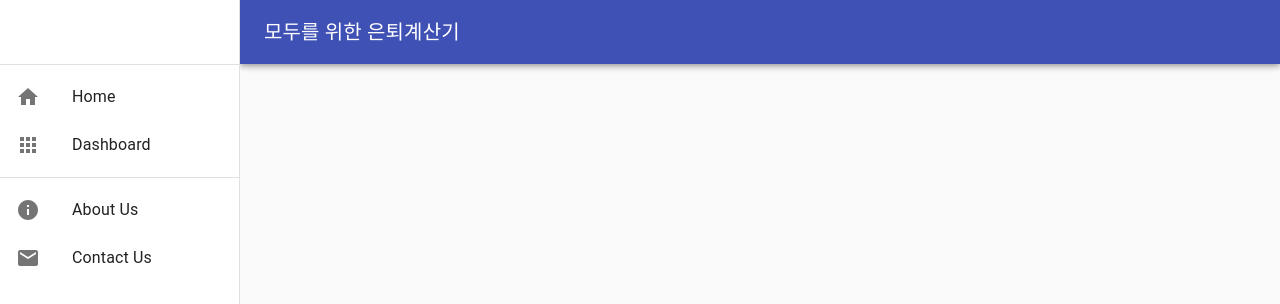
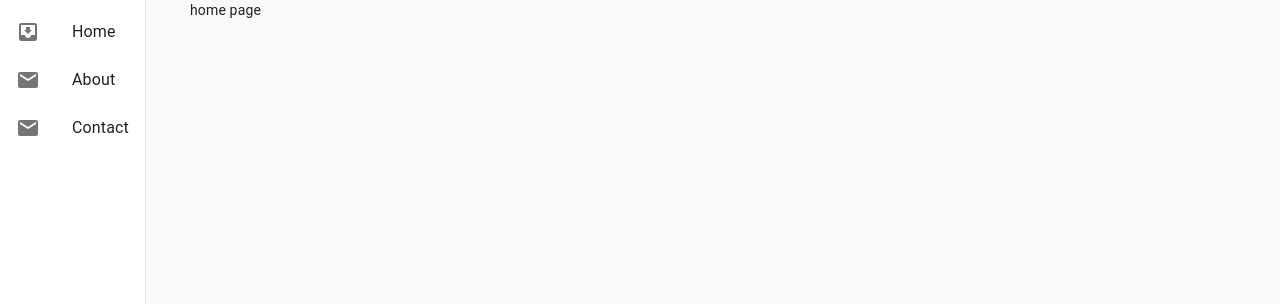
Before and after one commit to jsj9346/firecalc, a React (Create React App) app: page / in a window 1280 px wide. Shown: the top 304 px of the page. Built offline with nearby package versions, Linux system fonts and the light colour scheme.

Commit message:
0408 AppBar 작업중

```diff
--- /dev/null
+++ b/src/About.jsx
@@ -0,0 +1,7 @@
+import React from "react";
+
+const About = () => {
+  return <div>This is the about page</div>;
+};
+
+export default About;
--- a/src/App.js
+++ b/src/App.js
@@ -1,161 +1,32 @@
-//반응형 적용
-import React from 'react';
-import PropTypes from 'prop-types';
-import AppBar from '@material-ui/core/AppBar';
-import CssBaseline from '@material-ui/core/CssBaseline';
-import Divider from '@material-ui/core/Divider';
-import Drawer from '@material-ui/core/Drawer';
-import Hidden from '@material-ui/core/Hidden';
-import HomeIcon from '@material-ui/icons/Home';
-import AppsIcon from '@material-ui/icons/Apps';
-import InfoIcon from '@material-ui/icons/Info';
-import IconButton from '@material-ui/core/IconButton';
-import List from '@material-ui/core/List';
-import ListItem from '@material-ui/core/ListItem';
-import ListItemIcon from '@material-ui/core/ListItemIcon';
-import ListItemText from '@material-ui/core/ListItemText';
-import MailIcon from '@material-ui/icons/Mail';
-import MenuIcon from '@material-ui/icons/Menu';
-import Toolbar from '@material-ui/core/Toolbar';
-import Typography from '@material-ui/core/Typography';
-import { makeStyles, useTheme } from '@material-ui/core/styles';
+//API 활용 코드 간결화
+import React from "react";
+import "./styles.css";
+import Home from "./Home";
+import Contact from "./Contact";
+import About from "./About";
+import { Route, Switch } from "react-router-dom";
+import Drawer from "./Drawer";
+import { makeStyles } from "@material-ui/core/styles";
+//AppBar 추가
+import AppBar from "@material-ui/core/AppBar";
 
-const drawerWidth = 240;
+const useStyles = makeStyles({
+  container: {
+    display: "flex"
+  }
+});
 
-const useStyles = makeStyles((theme) => ({
-  root: {
-    display: 'flex',
-  },
-  drawer: {
-    [theme.breakpoints.up('sm')]: {
-      width: drawerWidth,
-      flexShrink: 0,
-    },
-  },
-  appBar: {
-    [theme.breakpoints.up('sm')]: {
-      width: `calc(100% - ${drawerWidth}px)`,
-      marginLeft: drawerWidth,
-    },
-  },
-  menuButton: {
-    marginRight: theme.spacing(2),
-    [theme.breakpoints.up('sm')]: {
-      display: 'none',
-    },
-  },
-  // necessary for content to be below app bar
-  toolbar: theme.mixins.toolbar,
-  drawerPaper: {
-    width: drawerWidth,
-  },
-  content: {
-    flexGrow: 1,
-    padding: theme.spacing(3),
-  },
-}));
-
-function ResponsiveDrawer(props) {
-  const { window } = props;
+export default function App() {
   const classes = useStyles();
-  const theme = useTheme();
-  const [mobileOpen, setMobileOpen] = React.useState(false);
-
-  const handleDrawerToggle = () => {
-    setMobileOpen(!mobileOpen);
-  };
-
-  const drawer = (
-    <div>
-      <div className={classes.toolbar} />
-      <Divider />
-      <List>
-        {['Home', 'Dashboard'].map((text, index) => (
-          <ListItem button key={text}>
-            <ListItemIcon>{index % 2 === 0 ? <HomeIcon /> : <AppsIcon />}</ListItemIcon>
-            <ListItemText primary={text} />
-          </ListItem>
-        ))}
-      </List>
-      <Divider />
-      <List>
-        {['About Us', 'Contact Us'].map((text, index) => (
-          <ListItem button key={text}>
-            <ListItemIcon>{index % 2 === 0 ? <InfoIcon /> : <MailIcon />}</ListItemIcon>
-            <ListItemText primary={text} />
-          </ListItem>
-        ))}
-      </List>
-    </div>
-  );
-
-  const container = window !== undefined ? () => window().document.body : undefined;
-
   return (
-    <div className={classes.root}>
-      <CssBaseline />
-      <AppBar position="fixed" className={classes.appBar}>
-        <Toolbar>
-          <IconButton
-            color="inherit"
-            aria-label="open drawer"
-            edge="start"
-            onClick={handleDrawerToggle}
-            className={classes.menuButton}
-          >
-            <MenuIcon />
-          </IconButton>
-          <Typography variant="h6" noWrap>
-            모두를 위한 은퇴계산기
-          </Typography>
-        </Toolbar>
-      </AppBar>
-      <nav className={classes.drawer} aria-label="mailbox folders">
-        {/* The implementation can be swapped with js to avoid SEO duplication of links. */}
-        <Hidden smUp implementation="css">
-          <Drawer
-            container={container}
-            variant="temporary"
-            anchor={theme.direction === 'rtl' ? 'right' : 'left'}
-            open={mobileOpen}
-            onClose={handleDrawerToggle}
-            classes={{
-              paper: classes.drawerPaper,
-            }}
-            ModalProps={{
-              keepMounted: true, // Better open performance on mobile.
-            }}
-          >
-            {drawer}
-          </Drawer>
-        </Hidden>
-        <Hidden xsDown implementation="css">
-          <Drawer
-            classes={{
-              paper: classes.drawerPaper,
-            }}
-            variant="permanent"
-            open
-          >
-            {drawer}
-          </Drawer>
-        </Hidden>
-      </nav>
-      <main className={classes.content}>
-        <div className={classes.toolbar} />
-        <>
-        </>
-      </main>
+    <div className={classes.container}>
+      <AppBar></AppBar>
+      <Drawer />
+      <Switch>
+        <Route exact from="/" render={props => <Home {...props} />} />
+        <Route exact path="/contact" render={props => <Contact {...props} />} />
+        <Route exact path="/about" render={props => <About {...props} />} />
+      </Switch>
     </div>
   );
 }
-
-ResponsiveDrawer.propTypes = {
-  /**
-   * Injected by the documentation to work in an iframe.
-   * You won't need it on your project.
-   */
-  window: PropTypes.func,
-};
-
-export default ResponsiveDrawer;
--- /dev/null
+++ b/src/AppBar.jsx
@@ -0,0 +1,32 @@
+import React from 'react';
+import { makeStyles } from '@material-ui/core/styles';
+import AppBar from '@material-ui/core/AppBar';
+import Toolbar from '@material-ui/core/Toolbar';
+import Typography from '@material-ui/core/Typography';
+
+const useStyles = makeStyles((theme) => ({
+  root: {
+    flexGrow: 1,
+  },
+
+  title: {
+    flexGrow: 1,
+  },
+}));
+
+export default function ButtonAppBar() {
+  const classes = useStyles();
+
+  return (
+    <div className={classes.root}>
+      <AppBar position="static">
+        <Toolbar>
+          <Typography variant="h1" className={classes.title}>
+            모두를 위한 은퇴 계산기
+          </Typography>
+          <Button color="inherit">Login</Button>
+        </Toolbar>
+      </AppBar>
+    </div>
+  );
+}
--- /dev/null
+++ b/src/Contact.jsx
@@ -0,0 +1,7 @@
+import React from "react";
+
+const Contact = () => {
+  return <div>This is the contact page</div>;
+};
+
+export default Contact;
--- /dev/null
+++ b/src/Drawer.jsx
@@ -0,0 +1,59 @@
+import React from "react";
+import {
+  Drawer as MUIDrawer,
+  ListItem,
+  List,
+  ListItemIcon,
+  ListItemText
+} from "@material-ui/core";
+import { makeStyles } from "@material-ui/core/styles";
+import InboxIcon from "@material-ui/icons/MoveToInbox";
+import MailIcon from "@material-ui/icons/Mail";
+import { withRouter } from "react-router-dom";
+//상단 AppBar 추가
+//import AppBar from "@material-ui/core/AppBar";
+
+const useStyles = makeStyles({
+  drawer: {
+    width: "190px"
+  }
+});
+
+const Drawer = props => {
+  const { history } = props;
+  const classes = useStyles();
+  const itemsList = [
+    {
+      text: "Home",
+      icon: <InboxIcon />,
+      onClick: () => history.push("/")
+    },
+    {
+      text: "About",
+      icon: <MailIcon />,
+      onClick: () => history.push("/about")
+    },
+    {
+      text: "Contact",
+      icon: <MailIcon />,
+      onClick: () => history.push("/contact")
+    }
+  ];
+  return (
+    <MUIDrawer variant="permanent" className={classes.drawer}>
+      <List>
+        {itemsList.map((item, index) => {
+          const { text, icon, onClick } = item;
+          return (
+            <ListItem button key={text} onClick={onClick}>
+              {icon && <ListItemIcon>{icon}</ListItemIcon>}
+              <ListItemText primary={text} />
+            </ListItem>
+          );
+        })}
+      </List>
+    </MUIDrawer>
+  );
+};
+
+export default withRouter(Drawer);
--- /dev/null
+++ b/src/Home.jsx
@@ -0,0 +1,7 @@
+import React from "react";
+
+const Home = props => {
+  return <div>home page</div>;
+};
+
+export default Home;
--- a/src/index.js
+++ b/src/index.js
@@ -1,17 +1,16 @@
-import React from 'react';
-import ReactDOM from 'react-dom';
-import './index.css';
-import App from './App';
-import reportWebVitals from './reportWebVitals';
+import React from "react";
+import ReactDOM from "react-dom";
+import { BrowserRouter as Router } from "react-router-dom";
+import App from "./App";
+import CssBaseline from "@material-ui/core/CssBaseline";
 
+const rootElement = document.getElementById("root");
 ReactDOM.render(
   <React.StrictMode>
-    <App />
+    <Router>
+      <CssBaseline />
+      <App />
+    </Router>
   </React.StrictMode>,
-  document.getElementById('root')
+  rootElement
 );
-
-// If you want to start measuring performance in your app, pass a function
-// to log results (for example: reportWebVitals(console.log))
-// or send to an analytics endpoint. Learn more: https://bit.ly/CRA-vitals
-reportWebVitals();
--- /dev/null
+++ b/src/styles.css
@@ -0,0 +1,4 @@
+.App {
+    font-family: sans-serif;
+    text-align: center;
+  }
```
Also changed, not shown: src/App_work.js (deleted, +0 -28 lines).
